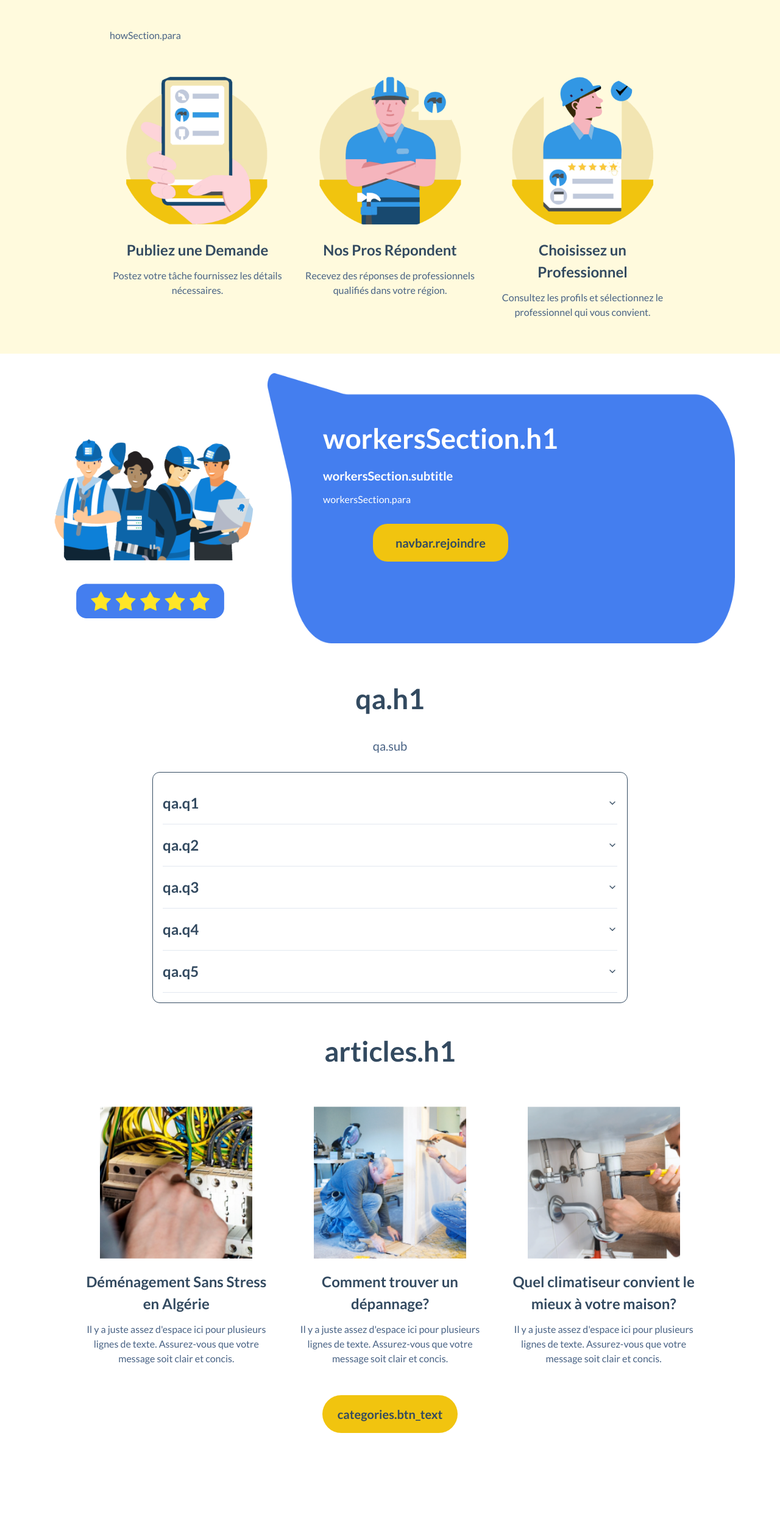
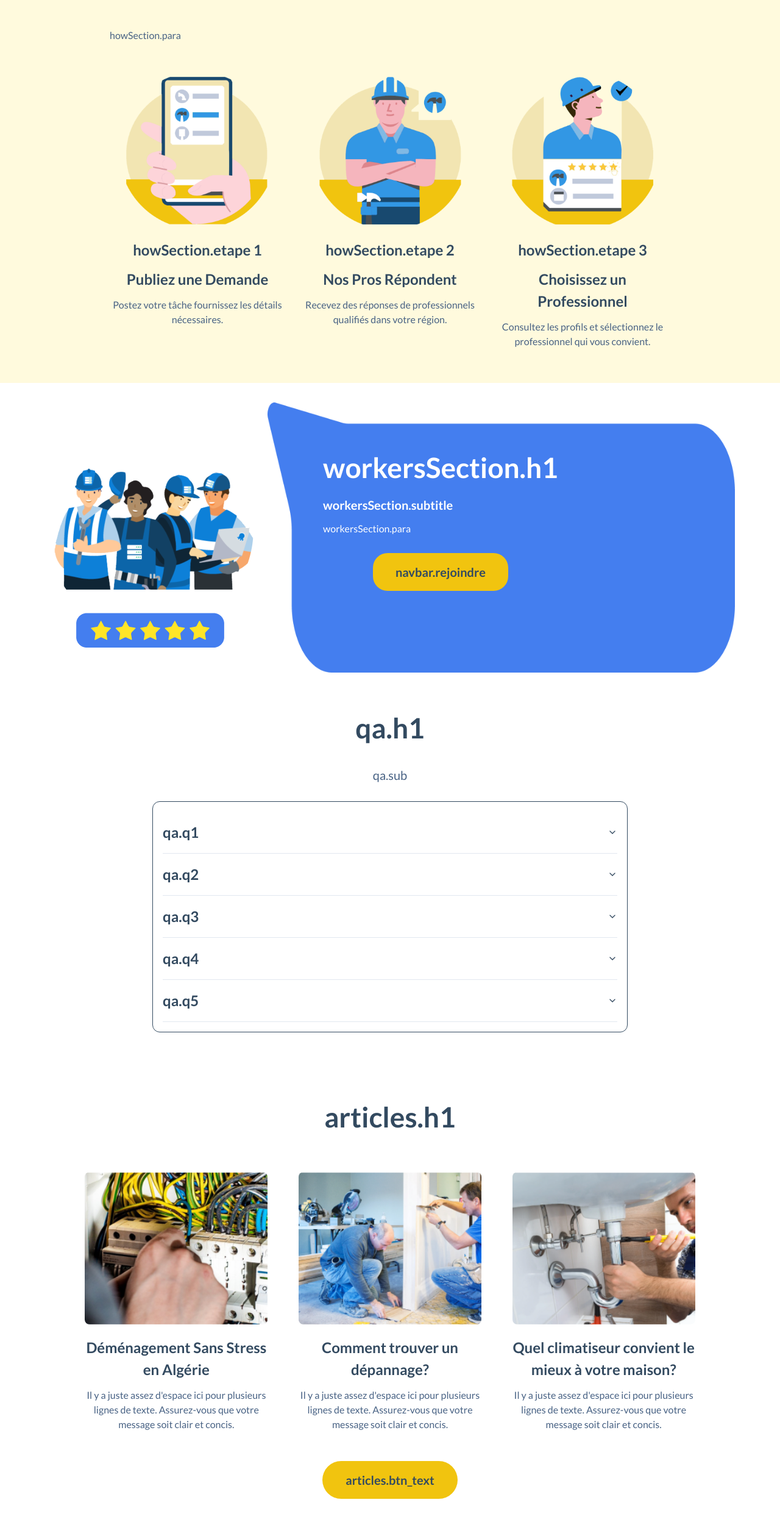
Before and after one commit to YahiaAkermi/fixily_landing_page, a React (Vite) app: page / in a window 1280 px wide. Shown: the part 2132-4628 px from the top of the page at 61% size. Before the commit the page ends 4502 px from the top, so only its background shows below. Built offline with nearby package versions, Linux system fonts and the light colour scheme.

Commit message:
done with articles section

```diff
--- a/src/components/sections/ArticleSection.tsx
+++ b/src/components/sections/ArticleSection.tsx
@@ -11,13 +11,13 @@ const ArticleSection = () => {
     i18n.changeLanguage(lng);
   }, []);
   return (
-    <section className="w-full flex flex-col justify-between items-center gap-9 my-5 font-lato">
+    <section className="w-full flex flex-col justify-between items-center gap-9 my-[80px] font-lato">
       <h1 className="text-[46px] max-md:text-[24px] max-lg:text-[32px] font-semibold text-myblack text-center">
         {t("articles.h1")}
       </h1>
       <GridSteps steps={articles} showEtape={false} />
       <button className="bg-primary w-[222px] h-[62px] rounded-full text-[20px] font-semibold text-myblack mt-3">
-        {t("categories.btn_text")}
+        {t("articles.btn_text")}
       </button>
     </section>
   );
--- a/src/components/sections/HowSection.tsx
+++ b/src/components/sections/HowSection.tsx
@@ -19,7 +19,7 @@ const HowSection = () => {
         <p className="text-lightblack">
           <Trans i18nKey="howSection.para" />
         </p>
-        <GridSteps steps={steps} />
+        <GridSteps steps={steps} showEtape={true} />
       </div>
     </section>
   );
--- a/src/components/sections/shared/GridSteps.tsx
+++ b/src/components/sections/shared/GridSteps.tsx
@@ -30,22 +30,28 @@ const GridSteps = ({ steps, showEtape }: StepsProps) => {
             <img
               src={step.imgUrl}
               alt={step.title_fr}
-              className="object-cover h-[250px] w-[250px]"
+              className={`object-cover h-[250px] w-[250px] ${
+                !showEtape ? "rounded-lg w-[300px]" : ""
+              }`}
             />
-            <div className="flex flex-col gap-3 text-center">
-              <h3
-                className={`text-[24px]  font-semibold text-myblack text-center ${
-                  !showEtape ? "hidden" : "inline-block"
-                }`}
-              >
-                {`${t("howSection.etape")} ${index + 1}`}
-              </h3>
+            <div
+              className={`flex flex-col gap-3 text-center ${
+                !showEtape ? "max-sm:px-3 max-w-[400px]" : ""
+              }`}
+            >
+              {showEtape && (
+                <h3
+                  className={`text-[24px]  font-semibold text-myblack text-center`}
+                >
+                  {`${t("howSection.etape")} ${index + 1}`}
+                </h3>
+              )}
               <p className="text-[24px]  font-semibold text-myblack text-center">
                 {navigator.language.substring(0, 2) === "ar"
                   ? step.title_ar
                   : step.title_fr}
               </p>
-              <p className="text-lightblack">
+              <p className={`text-lightblack`}>
                 {navigator.language.substring(0, 2) === "ar"
                   ? step.content_ar
                   : step.content_fr}
--- a/src/i18n.ts
+++ b/src/i18n.ts
@@ -59,6 +59,7 @@ i18n
           },
           articles: {
             h1: "Articles Récents",
+            btn_text: "Tous les articles",
           },
         },
       },
@@ -108,6 +109,7 @@ i18n
           },
           articles: {
             h1: "مقالات حديثة",
+            btn_text: "جميع المقالات",
           },
         },
       },
```
